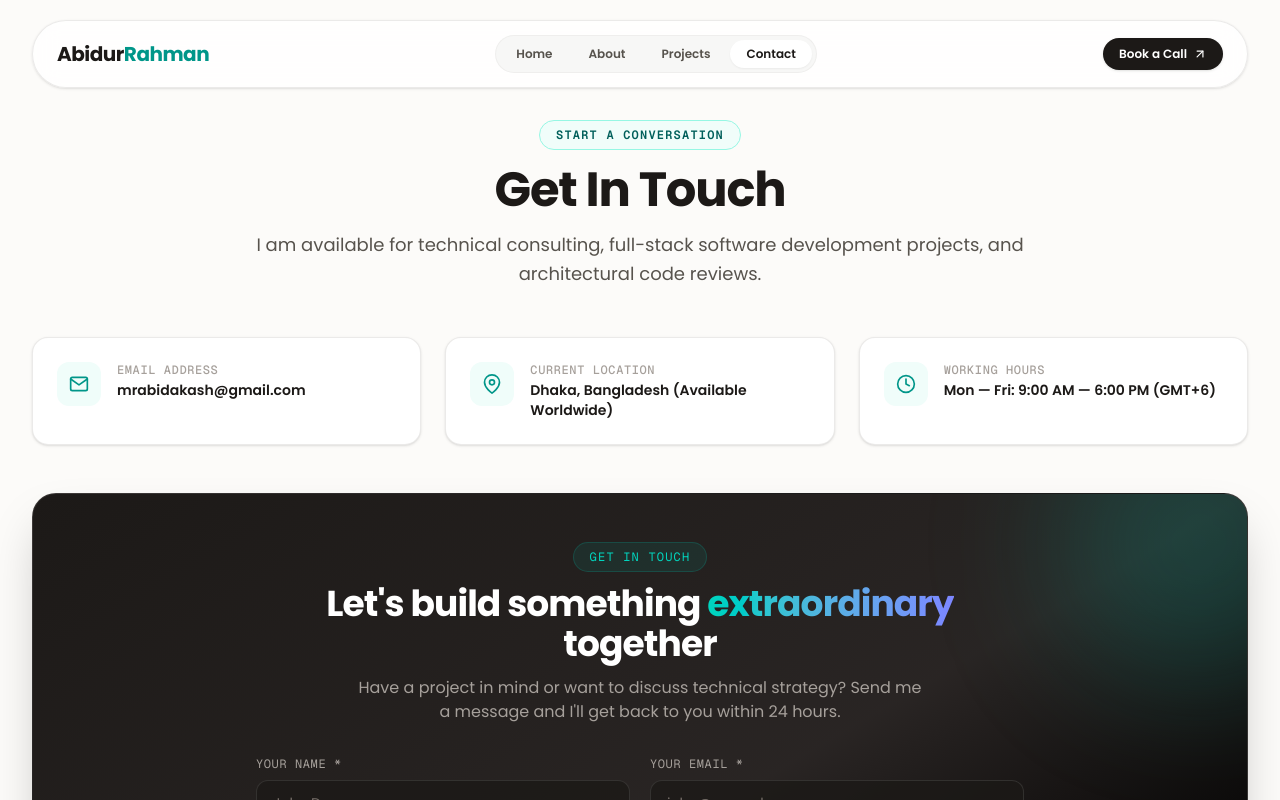
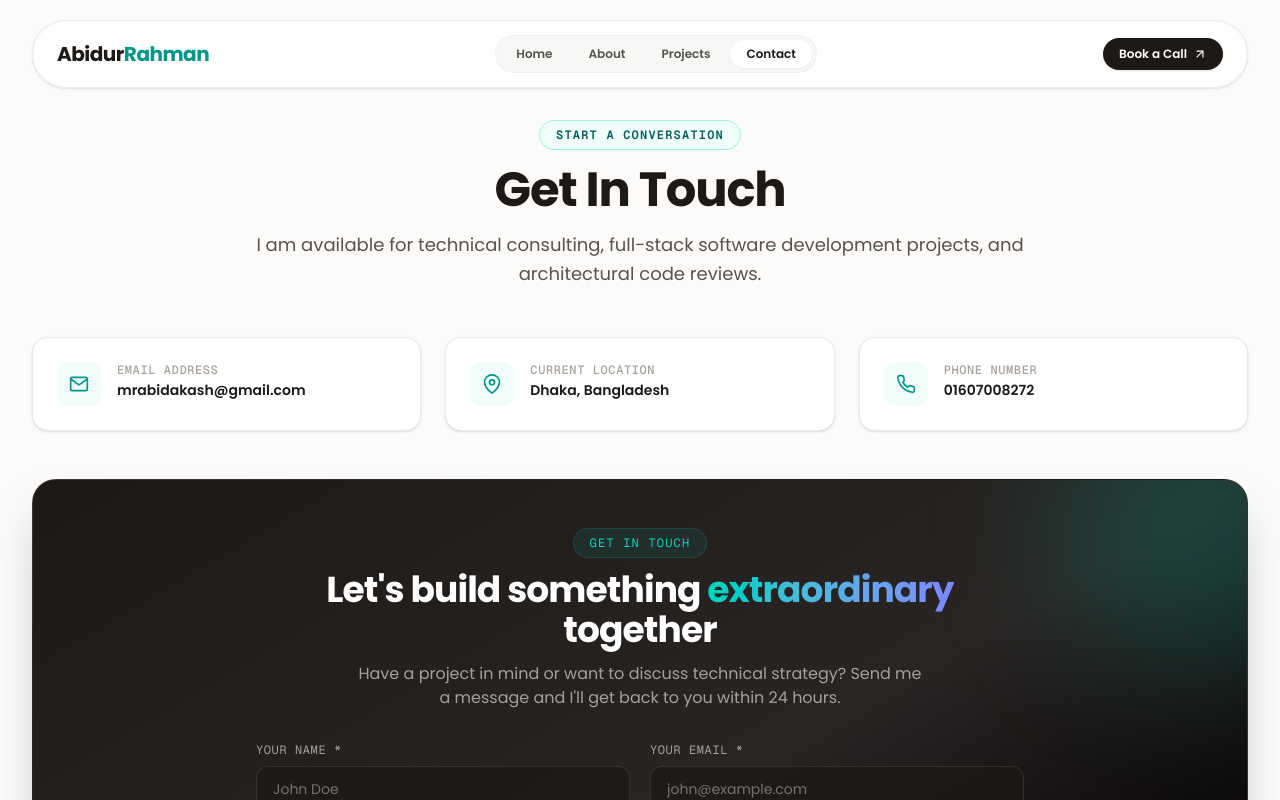
Before and after one commit to MrAbidAkash/my-portfolio, a Next.js app: page /contact in a window 1280 px wide. Shown: the top 800 px of the page. Built offline with nearby package versions, Linux system fonts and the light colour scheme.

Commit message:
feat: add contact page and implement global layout with metadata and fonts

```diff
--- a/src/app/contact/page.tsx
+++ b/src/app/contact/page.tsx
@@ -2,7 +2,7 @@
 
 import { motion } from "framer-motion";
 import ContactForm from "@/components/ContactForm";
-import { FiMail, FiMapPin, FiClock, FiLinkedin, FiGithub, FiTwitter } from "react-icons/fi";
+import { FiMail, FiMapPin, FiPhone, FiLinkedin, FiGithub, FiTwitter } from "react-icons/fi";
 
 const contactCards = [
   {
@@ -14,14 +14,14 @@ const contactCards = [
   {
     icon: FiMapPin,
     title: "Current Location",
-    value: "Dhaka, Bangladesh (Available Worldwide)",
+    value: "Dhaka, Bangladesh",
     href: "#",
   },
   {
-    icon: FiClock,
-    title: "Working Hours",
-    value: "Mon — Fri: 9:00 AM — 6:00 PM (GMT+6)",
-    href: "#",
+    icon: FiPhone,
+    title: "Phone Number",
+    value: "01607008272",
+    href: "tel:+8801607008272",
   },
 ];
 
--- a/src/app/layout.tsx
+++ b/src/app/layout.tsx
@@ -16,6 +16,7 @@ const geistMono = Geist_Mono({
 });
 
 export const metadata: Metadata = {
+  metadataBase: new URL("https://mrabidakash.dev"),
   title: "Abidur Rahman (Abid) — Full-Stack Software Developer",
   description:
     "Portfolio of Abidur Rahman (Abid), specializing in modern React, Next.js, TypeScript, and high-performance Web Applications.",
```
